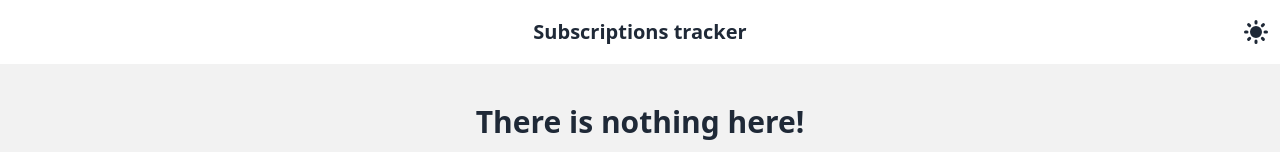
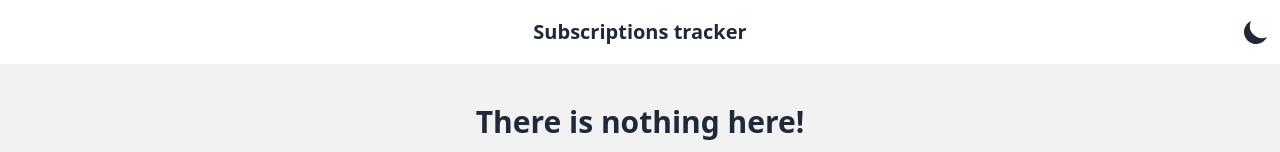
Before and after one commit to moebiusmania/subs-tracker, a Vue app: page /#/ in a window 1280 px wide. Shown: the top 152 px of the page. Built offline with nearby package versions, Linux system fonts and the light colour scheme.

Commit message:
fix: button label, theme switch icons, footer links, funding.yml

```diff
--- a/src/components/Footer.vue
+++ b/src/components/Footer.vue
@@ -10,7 +10,7 @@ const year: number = new Date().getFullYear();
       <p>
         MIT license {{ year }} -
         <a
-          href=""
+          href="https://github.com/moebiusmania/subs-tracker"
           target="_blank"
           rel="noopener noreferrer"
           class="link link-accent font-semibold"
--- a/src/components/Header.vue
+++ b/src/components/Header.vue
@@ -48,9 +48,13 @@ const handleTheme = (): void => {
       </router-link>
     </div>
     <div class="navbar-end">
-      <button class="btn btn-ghost btn-circle w-8 h-8" @click="handleTheme">
+      <button
+        class="btn btn-ghost btn-circle w-8 h-8"
+        aria-label="Theme switcher"
+        @click="handleTheme"
+      >
         <svg
-          v-if="app.theme === 'light'"
+          v-if="app.theme === 'dark'"
           xmlns="http://www.w3.org/2000/svg"
           viewBox="0 0 20 20"
           fill="currentColor"
@@ -63,7 +67,7 @@ const handleTheme = (): void => {
           ></path>
         </svg>
         <svg
-          v-if="app.theme === 'dark'"
+          v-if="app.theme === 'light'"
           xmlns="http://www.w3.org/2000/svg"
           viewBox="0 0 20 20"
           fill="currentColor"
```
